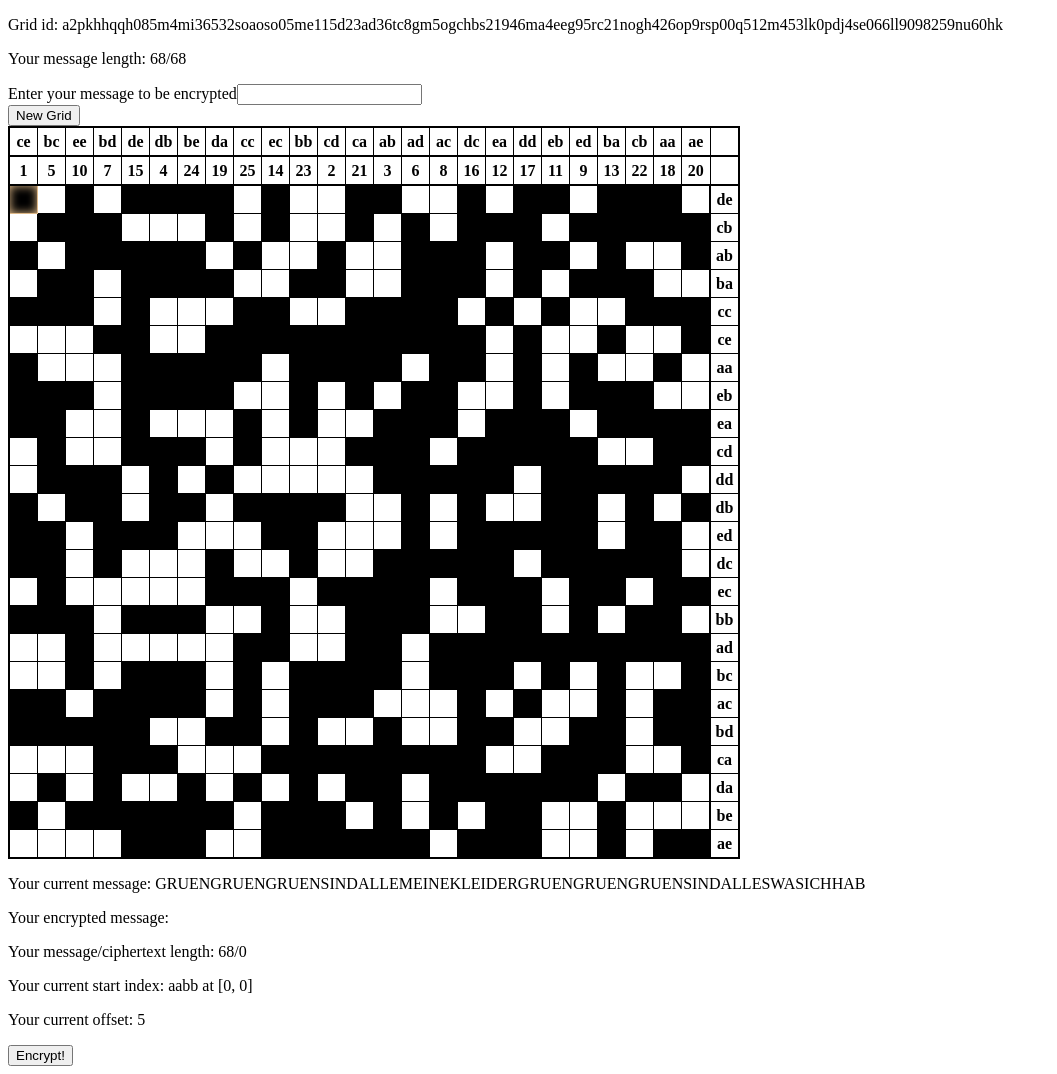
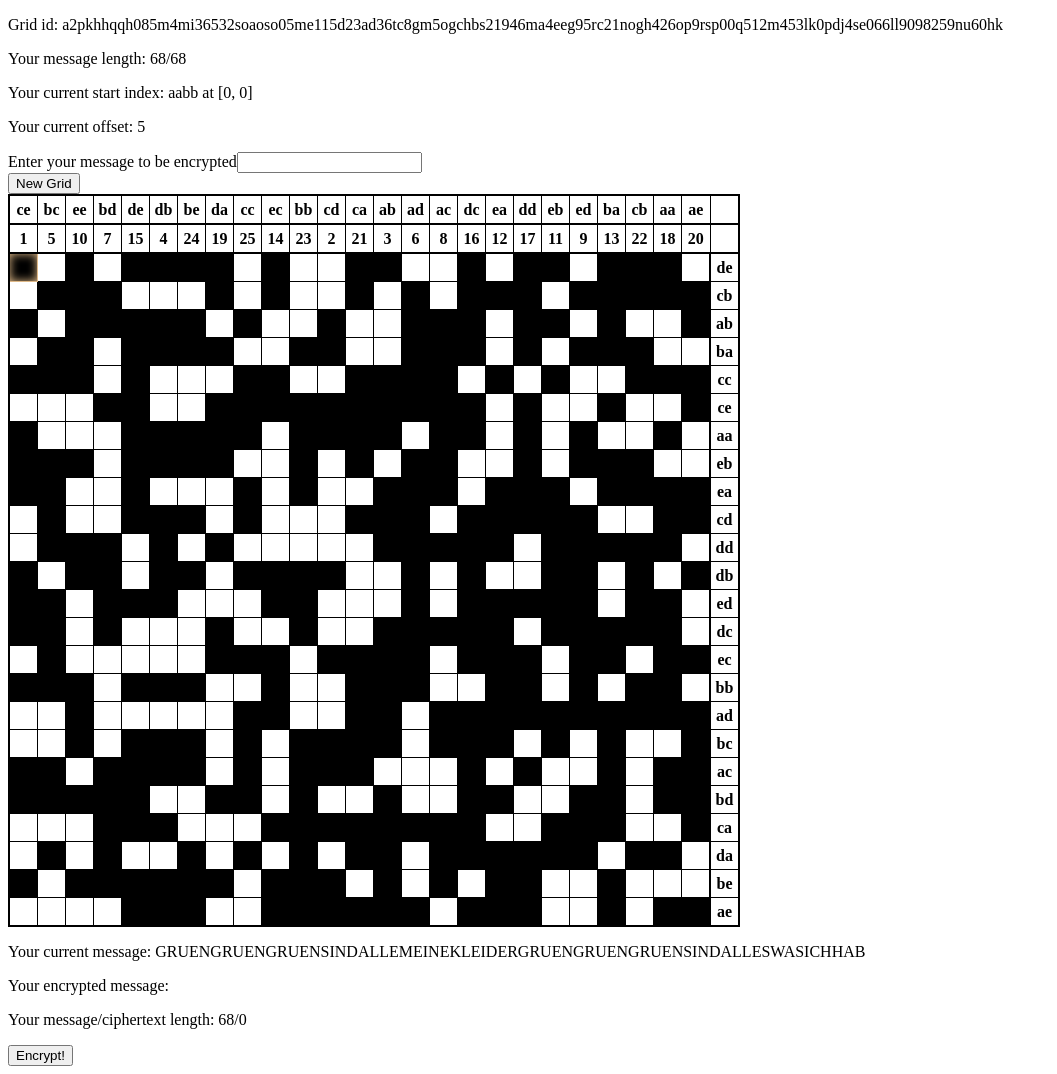
Before and after one commit to aglovaile/rs44, a React (Create React App) app: page / in a window 1280 px wide. Shown: the whole page, without its empty margins (0-1057 px from the left). Built offline with nearby package versions, Linux system fonts and the light colour scheme.

Commit message:
Added output component

```diff
--- a/src/App.js
+++ b/src/App.js
@@ -3,6 +3,7 @@ import TextInput from './components/TextInput'
 import GridTable from './components/Grid/GridTable';
 import Grid from './share/Grid'
 import InfoBox from './components/InfoBox'
+import Output from './components/Output'
 import './App.css'
 
 class App extends Component {
@@ -103,8 +104,8 @@ asdf
 				<InfoBox
 					message={this.state.message}
 					gridId={this.state.grid.id}
-					startInd={this.state.grid.startInd}
-					offset={this.state.grid.offset}
+					startInd={this.state.startInd}
+					offset={this.state.offset}
 				/>
         <TextInput
           gridId={this.state.grid.id}
@@ -120,9 +121,8 @@ asdf
         <p>Your current message: {this.state.message}</p>
         <p>Your encrypted message: {this.state.cipherText}</p>
         <p>Your message/ciphertext length: {`${this.state.message.length}/${this.state.cipherText.length}`}</p>
-        <p>Your current start index: {this.state.startInd.digraphs} at [{this.state.startInd.xy[0]}, {this.state.startInd.xy[1]}]</p>
-        <p>Your current offset: {this.state.offset}</p>
-        <button onClick={this.encrypt}>Encrypt!</button>
+				<Output cipherText={this.state.cipherText} />
+				<button onClick={this.encrypt}>Encrypt!</button>
       </div>
     )
   }
--- a/src/components/InfoBox.js
+++ b/src/components/InfoBox.js
@@ -7,6 +7,8 @@ function Infobox (props) {
 		<div>
 			<p>Grid id: {gridId}</p>
 			<p>Your message length: {message.length}/68</p>
+			<p>Your current start index: {startInd.digraphs} at [{startInd.xy[0]}, {startInd.xy[1]}]</p>
+			<p>Your current offset: {offset}</p>
 		</div>
 	)
 }
--- /dev/null
+++ b/src/components/Output.js
@@ -0,0 +1,22 @@
+import React from 'react'
+
+function Output (props) {
+	const { cipherText } = props
+	const splitText = cipherText.match(/.{1,5}/g)
+	const outputText = splitText != null && splitText.length > 0 ?
+		splitText.join(' ') :
+		splitText
+
+	const html = (
+		<div>
+			<p>{ outputText }</p>
+		</div>
+	)
+	if (outputText != null) {
+		return html
+	} else {
+		return <div></div>
+	}
+}
+
+export default Output
```
